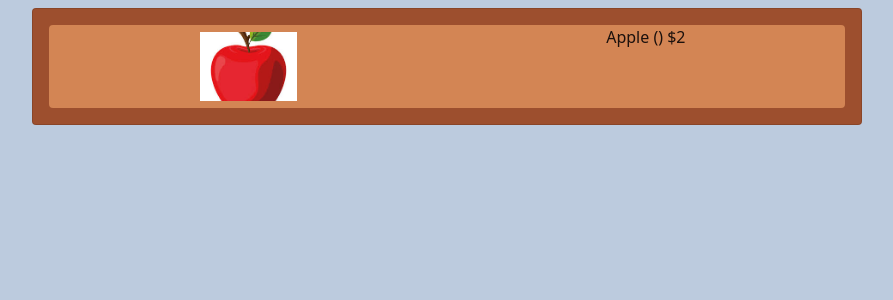
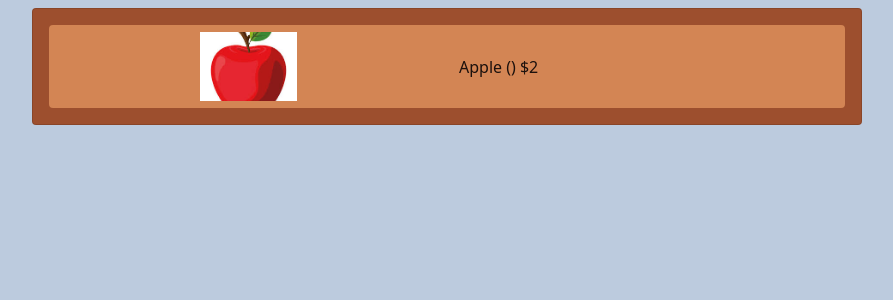
Before and after one commit to quiluh/Sahara, a Flask app: template templates/test.html in a window 1280 px wide. Shown: the part 92-392 px from the top of the page, without its empty margins (197-1090 px from the left). Run offline with Flask 3, Linux system fonts and the light colour scheme; the template is opened without the code that fills it, so the values that code supplies are empty.

Commit message:
centered the text

```diff
--- a/templates/test.html
+++ b/templates/test.html
@@ -27,8 +27,8 @@
                     <div class="col-sm-6">
                         <img src="../static/images/apple.jpg" alt="" class="cartImage w-30">
                     </div>
-                    <div class="col-sm-6">
-                        <p class="cartProductText">Apple ()  $2</p>
+                    <div class="col-sm-6 d-flex align-items-center text-center">
+                        <p class="cartProductText mb-0">Apple ()  $2</p>
                     </div>
                 </div>
             </div>
```
